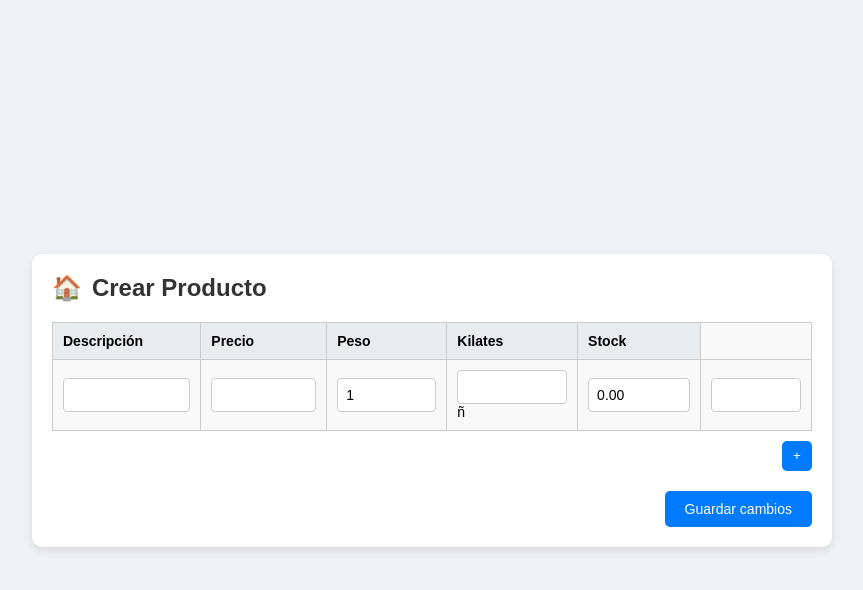
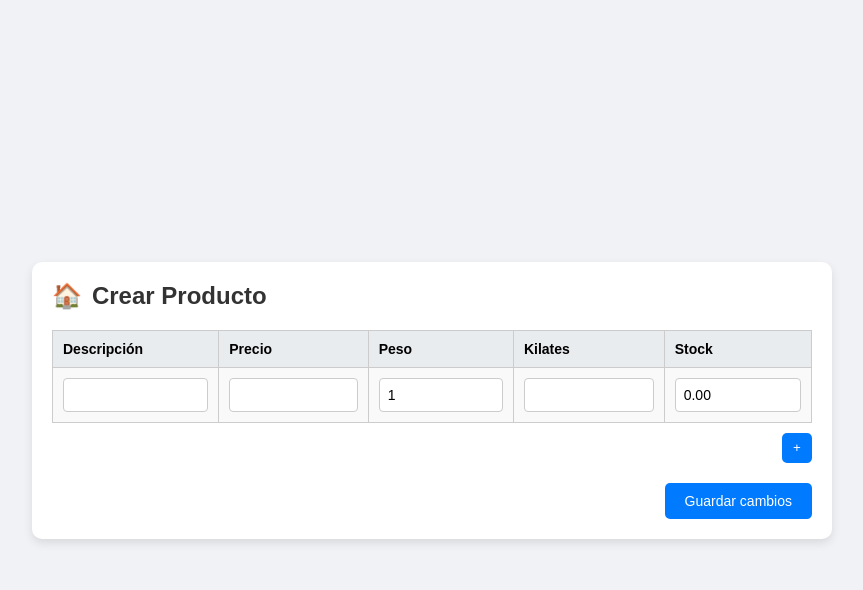
Before and after one commit to winsignares/sivande, a Flask app: page /crear_producto in a window 1280 px wide. Shown: the top 590 px of the page, without its empty margins (208-1071 px from the left). Run offline with Flask 3, Linux system fonts and the light colour scheme.

Commit message:
Arreglando crear_producto

```diff
--- a/app/config/templates/crear_producto.html
+++ b/app/config/templates/crear_producto.html
@@ -30,8 +30,7 @@
                         <td><input type="text" class="product-input"></td>
                         <td><input type="text" class="product-input"></td>
                         <td><input type="number" class="product-input" value="1"></td>
-                        <td><input type="number" class="product-input">ñ
-                        <td><input type="number" class="product-input"></td>
+                        <td><input type="number" class="product-input">
                         <td><input type="number" class="product-input"></td>
                     </tr>
                 </tbody>
```
